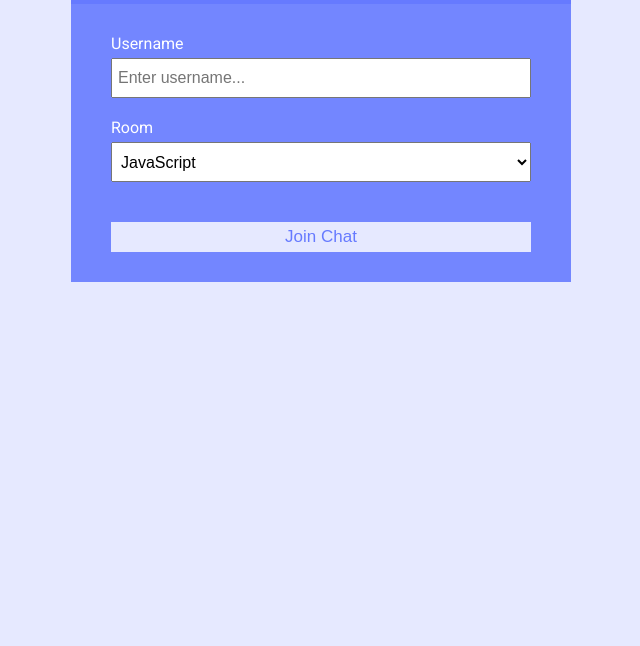
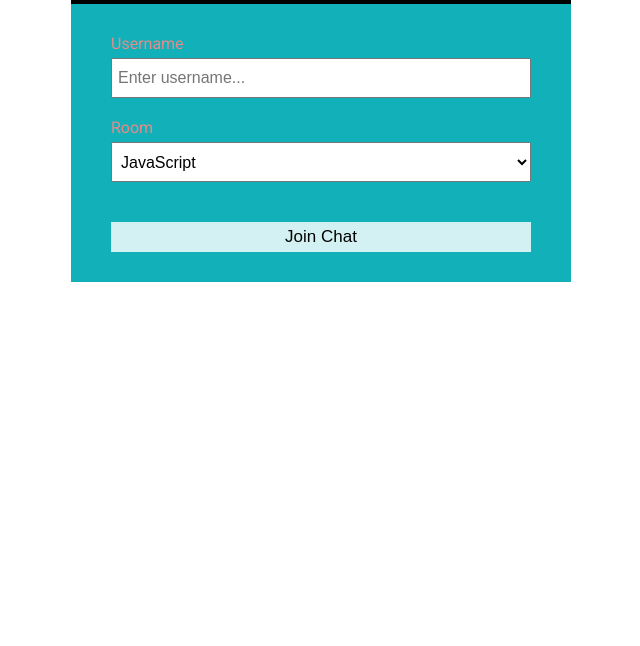
Before and after one commit to pavan-kalyan0412/Chatify-App, a website: page public/index.html in a window 1280 px wide. Shown: the part 154-800 px from the top of the page, without its empty margins (319-959 px from the left). Drawn offline with Linux system fonts and the light colour scheme.

Commit message:
testing: testing colors which suits best

```diff
--- a/public/css/style.css
+++ b/public/css/style.css
@@ -1,9 +1,9 @@
 @import url('https://fonts.googleapis.com/css?family=Roboto&display=swap');
 
 :root {
-	--dark-color-a: #667aff;
-	--dark-color-b: #7386ff;
-	--light-color: #e6e9ff;
+	--dark-color-a: #000202;
+	--dark-color-b: #12b0b8;
+	--light-color: #ffffffd0;
 	--success-color: #5cb85c;
 	--error-color: #d9534f;
 }
@@ -42,7 +42,7 @@ a {
 
 .chat-container {
 	max-width: 1100px;
-	background: #fff;
+	background: #2683e0;
 	margin: 30px auto;
 	overflow: hidden;
 }
@@ -130,7 +130,7 @@ a {
 .join-container {
 	max-width: 500px;
 	margin: 80px auto;
-	color: #fff;
+	color: #e68a8a;
 }
 
 .join-header {
```
